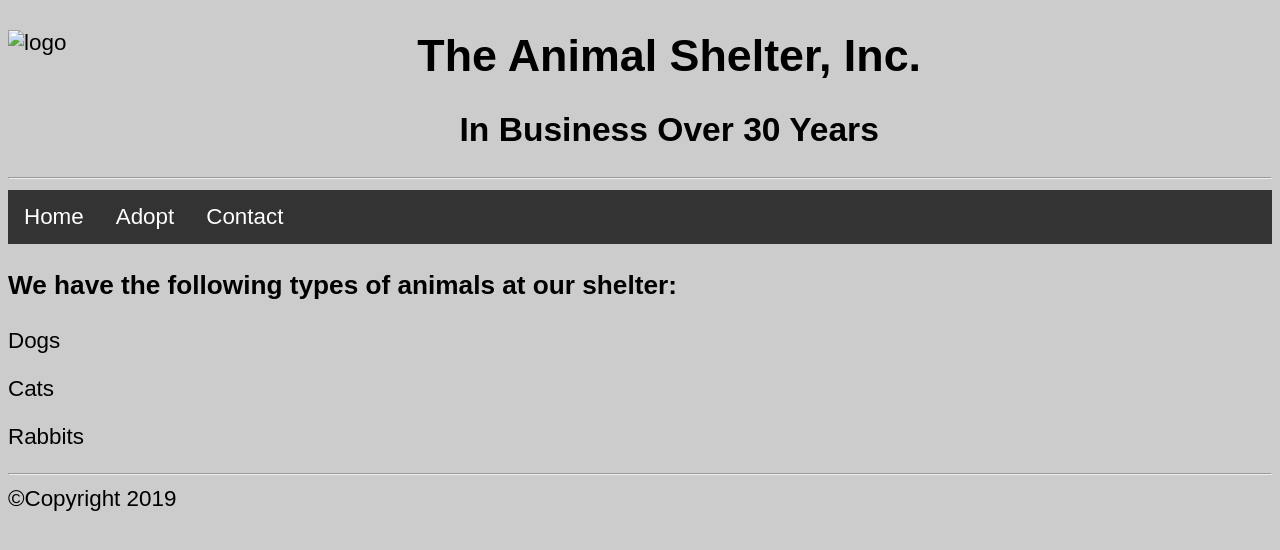
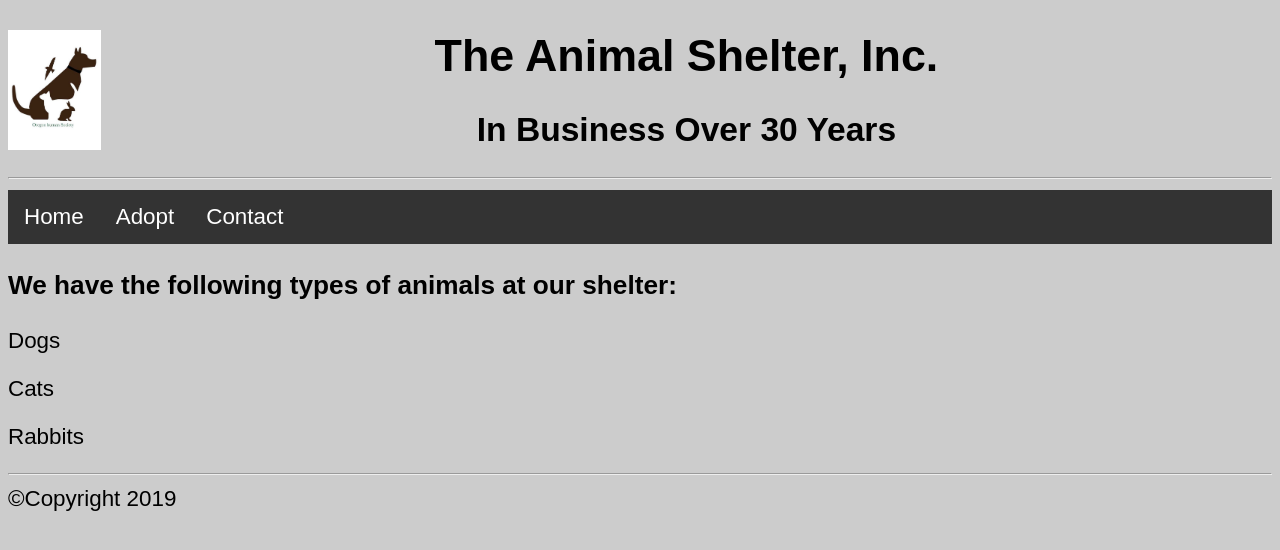
Before and after one commit to pventurella/pets, a plain HTML site: page index.html in a window 1280 px wide. Drawn offline with Linux system fonts and the light colour scheme.

Commit message:
Update index.html

```diff
--- a/index.html
+++ b/index.html
@@ -7,7 +7,7 @@
 	</head>
 	<body>
 		<header>
-			<img id="logo" src="images/logo.jpg" alt="logo" height="120">
+			<img id="logo" src="logo.jpg" alt="logo" height="120">
 			<h1>The Animal Shelter, Inc.</h1>
 			<h2>In Business Over 30 Years</h2>
 			<hr>
```
